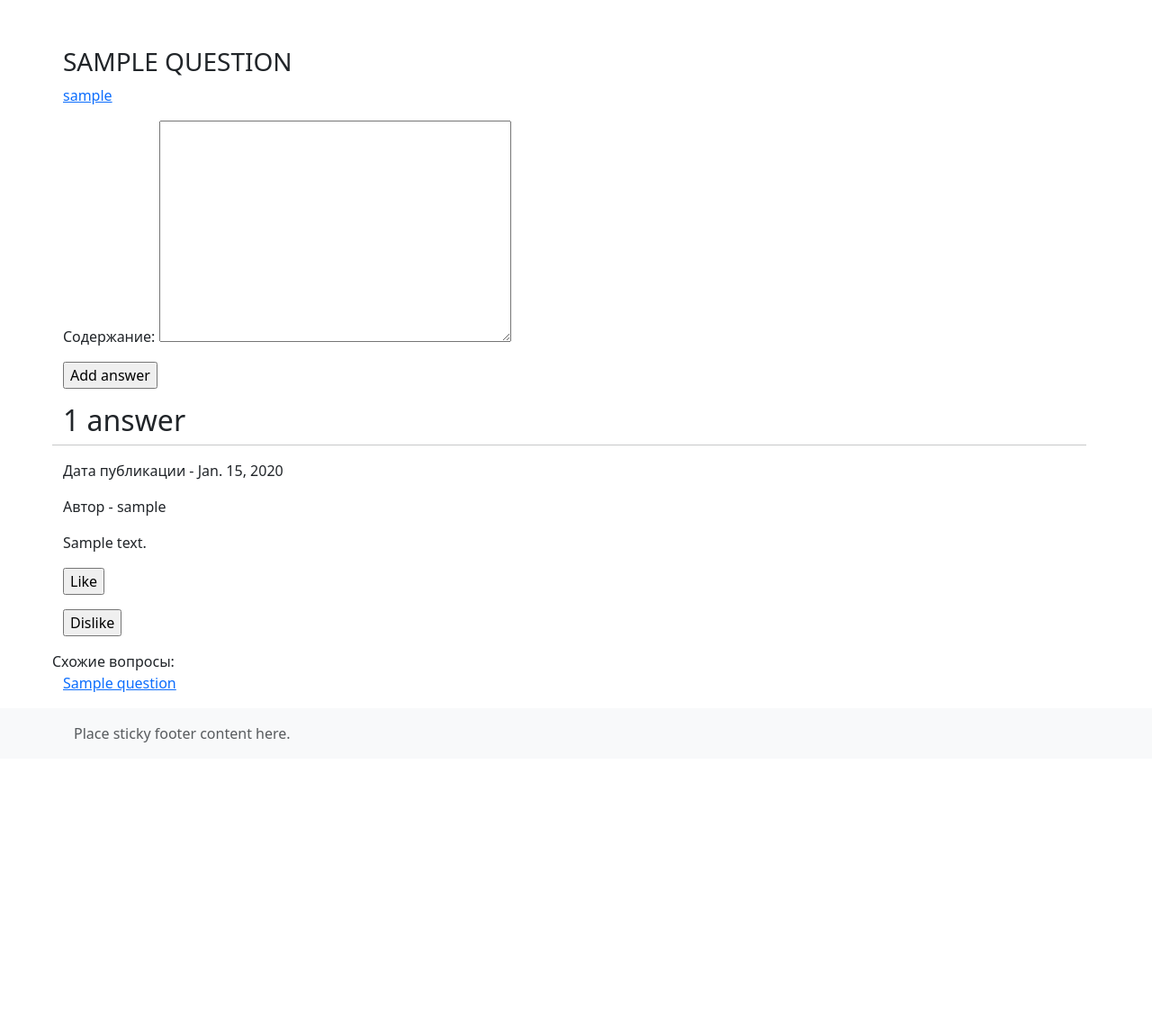
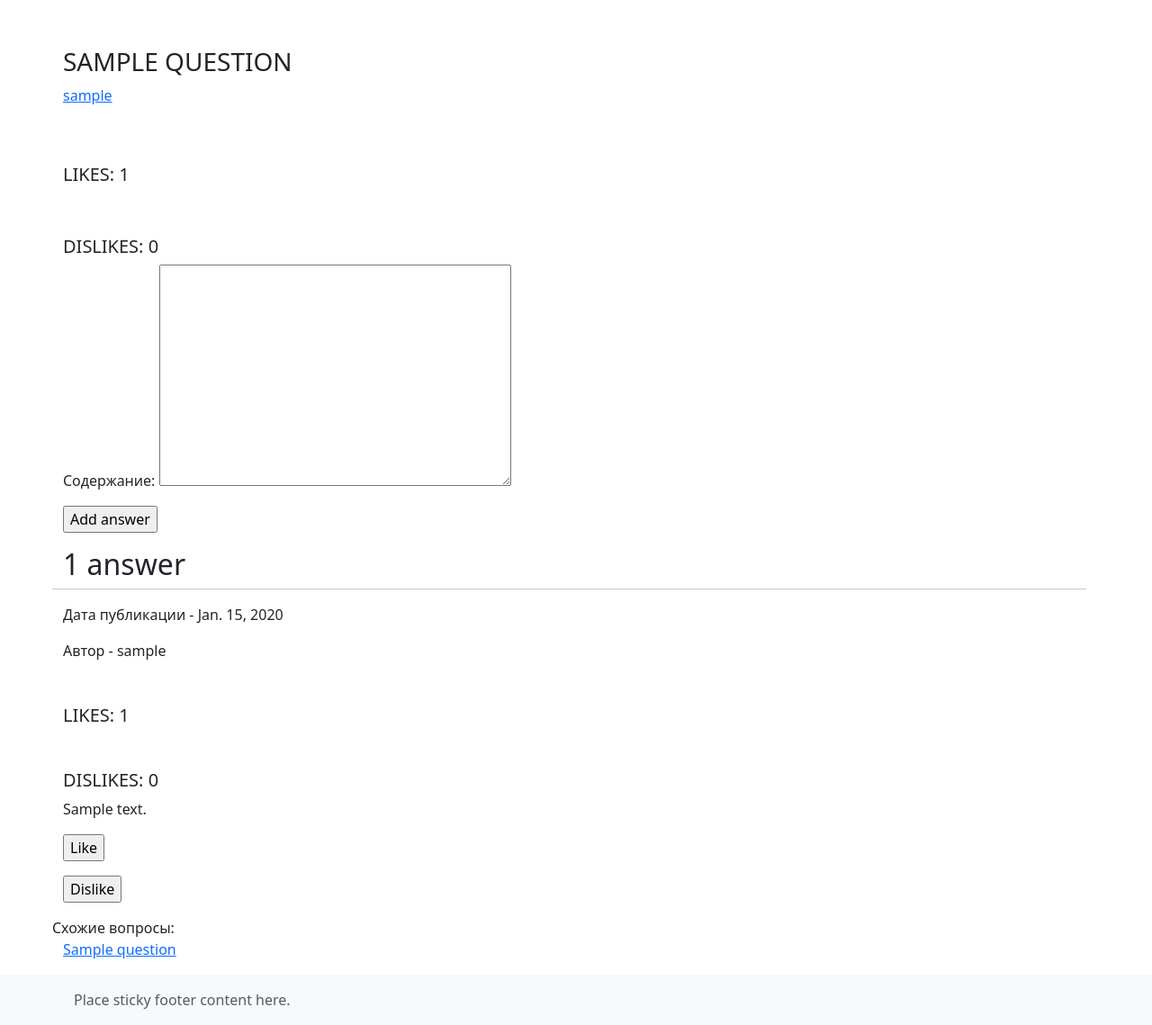
Before and after one commit to EternalTLD/Ask--Django, a Django app: template ask_project/templates/questions/question_detail.html in a window 1280 px wide. Shown: the part 56-1195 px from the top of the page at 90% size. Before the commit the page ends 881 px from the top, so only its background shows below. Run offline with Django 4.2, Linux system fonts and the light colour scheme; tables that the repository leaves empty hold one stand-in row (values such as "Sample post"); the template is opened without the code that fills it: values that come from a table or form of the project are taken from there, most other values are stand-ins (such as "Sample title", 1, 10 or a date in 2020); some libraries are stand-ins or nearby versions.

Commit message:
add likes/dislikes tags

```diff
--- a/ask_project/questions/templatetags/questions_tags.py
+++ b/ask_project/questions/templatetags/questions_tags.py
@@ -3,7 +3,7 @@ from django.db.models import Count
 from django.utils import timezone
 
 from taggit.models import Tag
-from ..models import Question
+from ..models import Question, Answer
 
 
 register = template.Library()
@@ -17,3 +17,19 @@ def get_popular_tags():
 def get_todays_popular_questions():
     today = timezone.now().date()
     return Question.published.filter(date_published__date=today).order_by('-views')[:5]
+
+@register.filter
+def count_question_likes(question_id):
+    return Question.objects.filter(pk=question_id, questionvote__vote=1).count()
+
+@register.filter
+def count_question_dislikes(question_id):
+    return Question.objects.filter(pk=question_id, questionvote__vote=-1).count()
+
+@register.filter
+def count_answer_likes(answer_id):
+    return Answer.objects.filter(pk=answer_id, answervote__vote=1).count()
+
+@register.filter
+def count_answer_dislikes(answer_id):
+    return Answer.objects.filter(pk=answer_id, answervote__vote=-1).count()
--- a/ask_project/templates/questions/index.html
+++ b/ask_project/templates/questions/index.html
@@ -2,6 +2,7 @@
 
 {% load static %}
 {% load bootstrap5 %}
+{% load questions_tags %}
 
 {% block content %}
 <div class="col-11">
@@ -27,7 +28,8 @@
             <p class="mb-1 mt-1">{{ question.content }}</p>
 
             <span>
-                <h5 class="mt-2 text-muted">Rating: 7</h5>
+                <h5 class="mt-2 text-muted">Likes: {{ question.pk|count_question_likes }} </h5>
+                <h5 class="mt-2 text-muted">Dislikes: {{ question.pk|count_question_dislikes }} </h5>
                 <form method="post" action="{% url 'questions:question_like' question.pk %}">
                     {% csrf_token %}
                     <p><input type="submit" value="Like"></p>
--- a/ask_project/templates/questions/question_detail.html
+++ b/ask_project/templates/questions/question_detail.html
@@ -2,10 +2,13 @@
 
 {% load static %}
 {% load bootstrap5 %}
+{% load questions_tags %}
 
 {% block content %}
   <h3 class="mt-5 text-uppercase">{{question.title}}</h3>
   <p><a href="{% url 'profiles:profile_detail' question.author.username %}" class="href">{{question.author}}</a></p>
+  <h5 class="mt-5 text-uppercase">Likes: {{question.pk|count_question_likes}}</h5>
+  <h5 class="mt-5 text-uppercase">Dislikes: {{question.pk|count_question_dislikes}}</h5>
 
   <form method="post" action="{% url 'questions:question_detail' question.pk question.slug %}">
     {{ form.as_p }}
@@ -29,15 +32,17 @@
       <p class="info">
         Автор - {{answer.author}}
       </p>
+      <h5 class="mt-5 text-uppercase">Likes: {{answer.pk|count_answer_likes}}</h5>
+      <h5 class="mt-5 text-uppercase">Dislikes: {{answer.pk|count_answer_dislikes}}</h5>
       {{ answer.content|linebreaks }}
       <form method="post" action="{% url 'questions:answer_like' answer.pk %}">
         {% csrf_token %}
         <p><input type="submit" value="Like"></p>
-    </form>
-    <form method="post" action="{% url 'questions:answer_dislike' answer.pk %}">
+      </form>
+      <form method="post" action="{% url 'questions:answer_dislike' answer.pk %}">
         {% csrf_token %}
         <p><input type="submit" value="Dislike"></p>
-    </form>
+      </form>
     </div>
     {% empty %}
       <p>There are no comments.</p>
```
Also changed, not shown: ask_project/questions/migrations/0005_rename_answer_answervote_obj_and_more.py (added).
